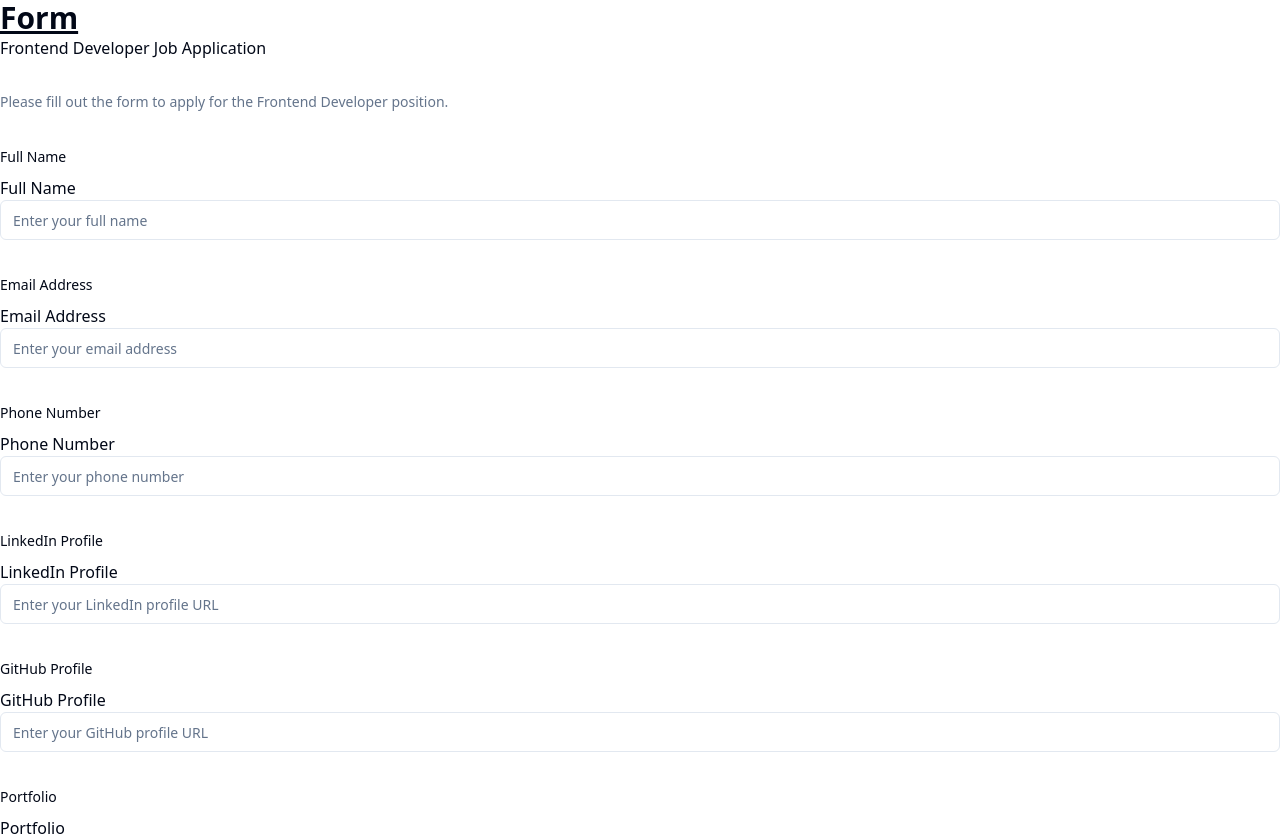
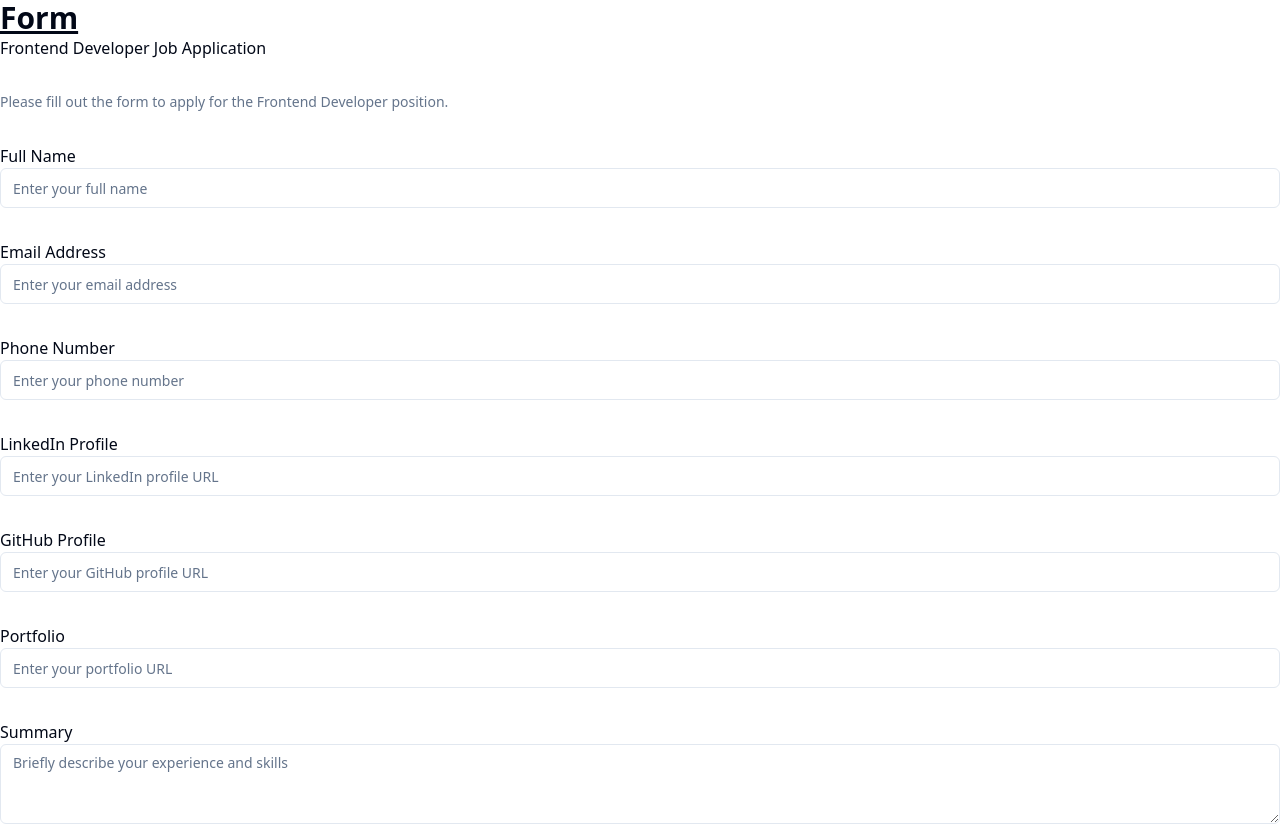
Before and after one commit to SpiraAi/spira-form, a React (Vite) app: page / in a window 1280 px wide. Shown: the top 836 px of the page. Built offline with nearby package versions, Linux system fonts and the light colour scheme.

Commit message:
refactor: Remove FormLabel from FormBuilder component

```diff
--- a/src/form-components/FormBuilder.tsx
+++ b/src/form-components/FormBuilder.tsx
@@ -56,7 +56,6 @@ export const FormBuilder: React.FC<FormBuilderProps> = ({ schema }) => {
             name={field.name}
             render={({ field: controllerField }) => (
               <FormItem>
-                <FormLabel>{field.label}</FormLabel>
                 <FormControl>
                   <FormFieldComponent
                     field={field}
```
